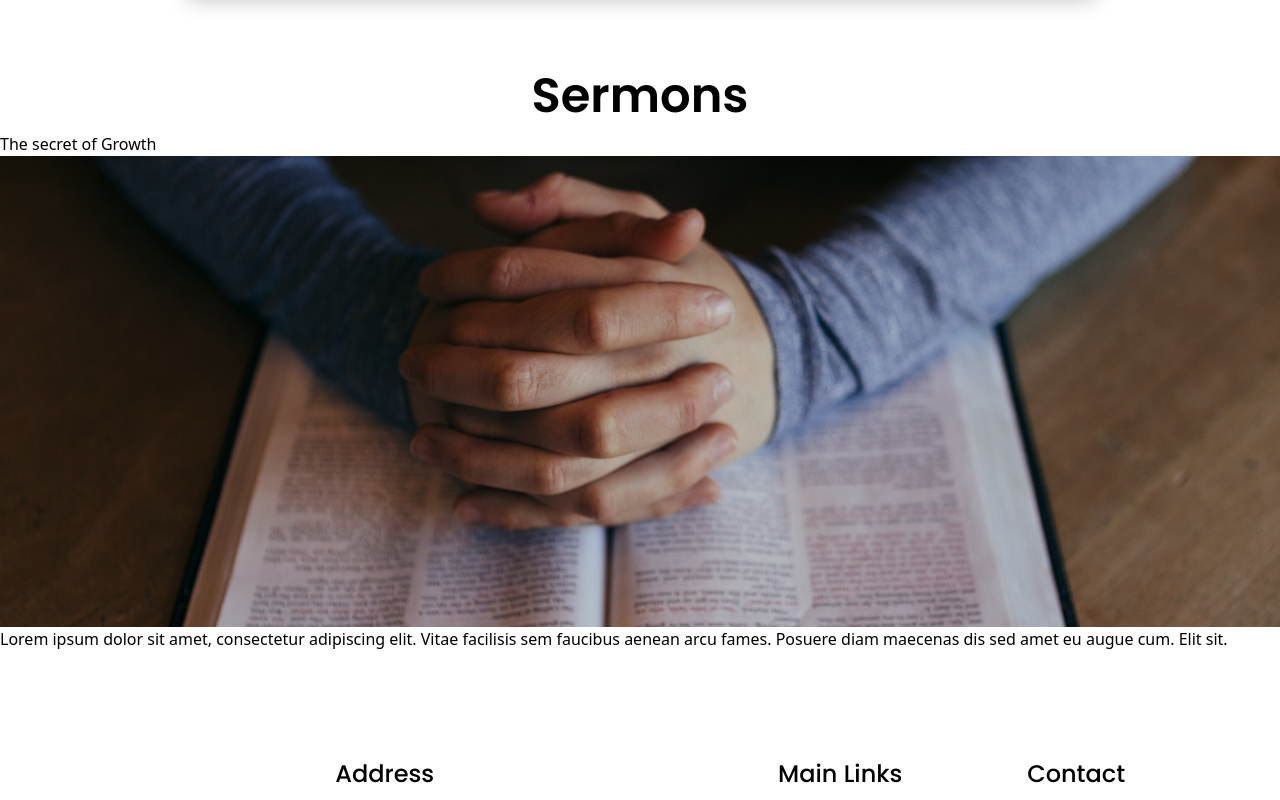
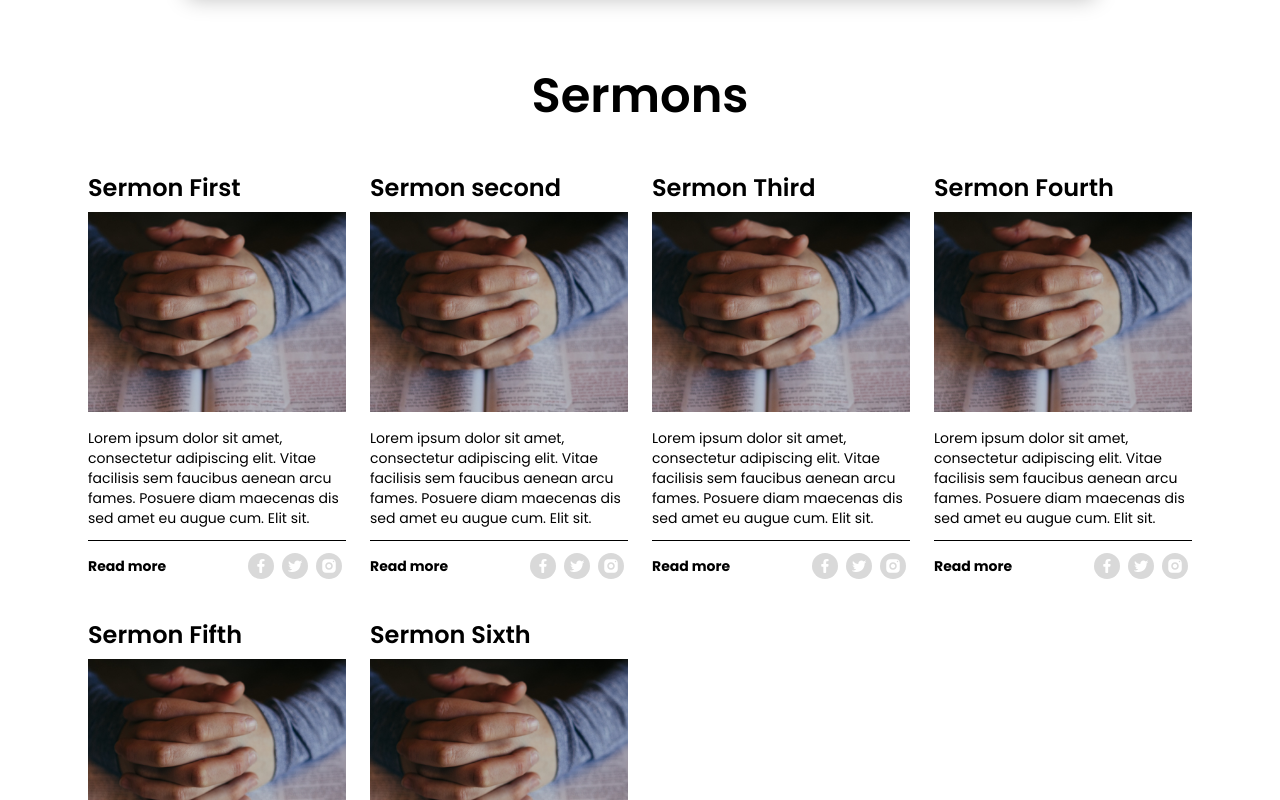
Before and after one commit to egileekada/wealth-embassy, a React (Create React App) app: page /sermon in a window 1280 px wide. Shown: the part 900-1700 px from the top of the page. Built offline with nearby package versions, Linux system fonts and the light colour scheme.

Commit message:
update on about component

```diff
--- a/src/components/Navbar.tsx
+++ b/src/components/Navbar.tsx
@@ -28,7 +28,7 @@ const Navbar = () => {
               <a href="/gallery">GALLERY</a>
             </li>
             <li className="mr-6">
-              <a href="#">CONTACT</a>
+              <a href="/contact">CONTACT</a>
             </li>
           </ul>
         </div>
--- a/src/pages/Contact/components/Form.tsx
+++ b/src/pages/Contact/components/FormComponent.tsx
@@ -1,6 +1,6 @@
 import React from "react";
 
-const Form = () => {
+const FormComponent = () => {
   return (
     <div className="items-center justify-center w-full flex flex-col mt-20">
       <p className="font-Poppins-Medium text-[40px]">
@@ -48,4 +48,4 @@ const Form = () => {
   );
 };
 
-export default Form;
+export default FormComponent;
--- a/src/pages/Contact/index.tsx
+++ b/src/pages/Contact/index.tsx
@@ -1,14 +1,14 @@
 import React from "react";
 import Footer from "../../components/Footer";
-import Form from "./components/Form";
+import FormComponent from "./components/FormComponent";
 import HeroSection from "../../components/HeroSection";
-import map from "../../assets/images/Rectangle 35.png";
+import map from "../../assets/images/Rectangle35.png";
 const index = () => {
   return (
     <section>
       <HeroSection title="GOD GIVES US POWER" />
 
-      <Form />
+      <FormComponent />
       <div className=" w-full flex ">
         <div className="flex max-w-[1200px] mx-auto justify-around pt-[80px]">
           <div>
--- a/src/pages/SermonDetailPage/index.tsx
+++ b/src/pages/SermonDetailPage/index.tsx
@@ -4,21 +4,23 @@ import Footer from "../../components/Footer";
 const SermonSingle = () => {
   return (
     <section>
-      <div className="relative">
+      <div className=" relative ">
         <img src={sermonBg} alt="sermon" />
         <button className="font-Poppins-Medium text-[60px] h-[96px] w-[268px] text-center absolute bg-[#B83A3A] text-white top-[374px] left-[100px]">
           Sermon
         </button>
       </div>
-      <div className="text-left">
-        <p className="text-[40px] font-Poppins-Medium ml-24 mt-20">
+      <div className=" w-full flex flex-col " >
+        <div className=" max-w-[1000px] mx-auto  " >
+          <div className="  flex flex-col  ">
+            <p className="text-[35px] font-Poppins-Bold  mt-20">
               The secrets of Growth
             </p>
-        <p className="font-Poppins-Regular text-[24px] leading-9 ml-24 mt-6">
+            <p className="font-Poppins-SemiBold text-[20px] leading-9  mt-6">
               Jeremiah T.T. Williams / Ag 11, 2021 / Gospel Wealth Embassy Int.
             </p>
           </div>
-      <p className="ml-24 font-Poppins-Regular text-[20px] leading-9 mt-4 text-left">
+          <p className=" max-w-[1000px] font-Poppins-Regular text-[16px] leading-9 mt-4 text-left">
             I've been on vacation these weeks. I haven't preached in so long, I told
             one of my boys that I may preach like Paul. And sometime he just
             preached all night. My son said, ''Yeah, but one fellow went to sleep in
@@ -57,6 +59,8 @@ const SermonSingle = () => {
               attitudes or anything that would keep us fro
             </p>
           </p>
+        </div>
+      </div>
       <hr className="bg-[#000]" />
       <Footer />
     </section>
--- a/src/pages/SermonPage/components/Sermons.tsx
+++ b/src/pages/SermonPage/components/Sermons.tsx
@@ -1,20 +1,70 @@
 import React from "react";
 import sermonBg from "../../../assets/images/Rectangle 16.png";
+import FaceBook from "../../../assets/images/icon/facebook.svg";
+import Instagram from "../../../assets/images/icon/instagram.svg";
+import Twitter from "../../../assets/images/icon/twitter.svg";
+import { useNavigate } from "react-router-dom";
 
 const Sermons = () => {
+
+  const Information = [
+    {
+      name: "Sermon First"
+    },
+    {
+      name: "Sermon second"
+    },
+    {
+      name: "Sermon Third"
+    },
+    {
+      name: "Sermon Fourth"
+    },
+    {
+      name: "Sermon Fifth"
+    },
+    {
+      name: "Sermon Sixth"
+    },
+  ]
+
+  const navigate = useNavigate()
+
   return (
     <div>
       <div className="items-center justify-center flex text-center font-Poppins-SemiBold text-[48px]">
         Sermons
       </div>
-      <div>
-        <p>The secret of Growth</p>
-        <img src={sermonBg} alt="background image" />
-        <p>
-          Lorem ipsum dolor sit amet, consectetur adipiscing elit. Vitae
-          facilisis sem faucibus aenean arcu fames. Posuere diam maecenas dis
-          sed amet eu augue cum. Elit sit.
-        </p>
+      <div className=" w-full flex flex-col items-center mt-10 " >
+        <div className=" max-w-[1200px] grid grid-cols-4 px-12 gap-y-10 gap-6 " >
+          {Information.map((item: any, index: any) => {
+            return(
+              <div className=" w-full " >
+                <p className="font-Poppins-SemiBold text-2xl mb-2 " >{item?.name}</p>
+                <img src={sermonBg} alt="background image" className="h-[200px] object-cover" />
+                <p className=" font-Poppins-Regular text-sm mt-4 " >
+                  Lorem ipsum dolor sit amet, consectetur adipiscing elit. Vitae
+                  facilisis sem faucibus aenean arcu fames. Posuere diam maecenas dis
+                  sed amet eu augue cum. Elit sit.
+                </p>
+                <div className=" mt-3 pt-3 border-t w-full flex justify-between border-black " >
+                  <button onClick={()=> navigate("/sermondetail")} className=" font-Poppins-Bold text-sm " >Read more</button>
+                  <div className=" flex items-center " >
+                    <div className=" w-[26px] h-[26px] mx-1 flex justify-center items-center rounded-full bg-[#D9D9D9] " >
+                      <img src={FaceBook} className="w-[8px]" />
+                    </div>
+                    <div className=" w-[26px] h-[26px] mx-1 flex justify-center items-center rounded-full bg-[#D9D9D9] " >
+                      <img src={Twitter} className="w-[14px]" />
+                    </div>
+                    <div className=" w-[26px] h-[26px] mx-1 flex justify-center items-center rounded-full bg-[#D9D9D9] " >
+                      <img src={Instagram} className="w-[14px]" />
+                    </div>
+                  </div>
+                </div>
+              </div>
+            )
+          })}
+        </div>
       </div>
     </div>
   );
```
Also changed, not shown: 1 other file (tests, documents, lock files or other folders). Lines whose indentation alone changed are shown as unchanged.
